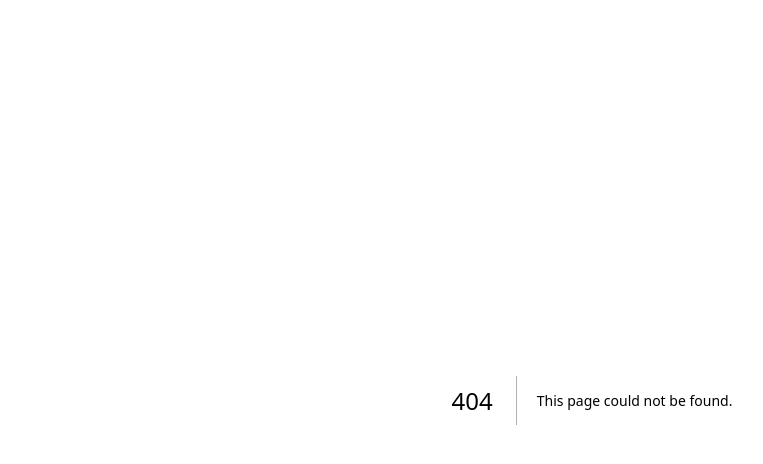
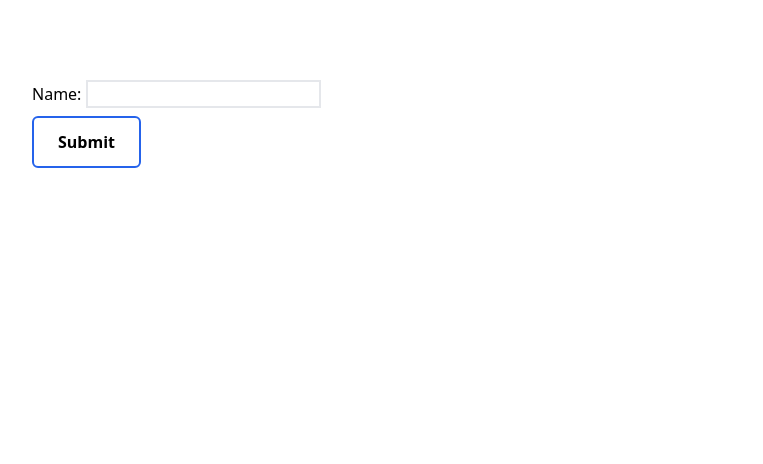
Before and after one commit to CodingZeal/nextjs-example-confirm-server-action, a Next.js app: page /simple in a window 1280 px wide. Before the commit this address had no page. Shown: the top 464 px of the page, without its empty margins (48-811 px from the left). Built offline with nearby package versions, Linux system fonts and the light colour scheme.

Commit message:
simple server action form

```diff
--- /dev/null
+++ b/app/simple/page.tsx
@@ -0,0 +1,25 @@
+export default function SomePage() {
+  async function exampleServerFunction(formData: FormData) {
+    "use server";
+
+    console.log("formData", Array.from(formData));
+  }
+
+  return (
+    <div className="m-auto p-20">
+      <form action={exampleServerFunction}>
+        <div>
+          <label htmlFor="name">Name: </label>
+          <input type="text" name="name" className="border-2" />
+        </div>
+
+        <button
+          type="submit"
+          className="rounded-md border-2 border-blue-600 font-semibold py-3 px-6 mt-2"
+        >
+          Submit
+        </button>
+      </form>
+    </div>
+  );
+}
```
Also changed, not shown: 1 other file (tests, documents, lock files or other folders).
